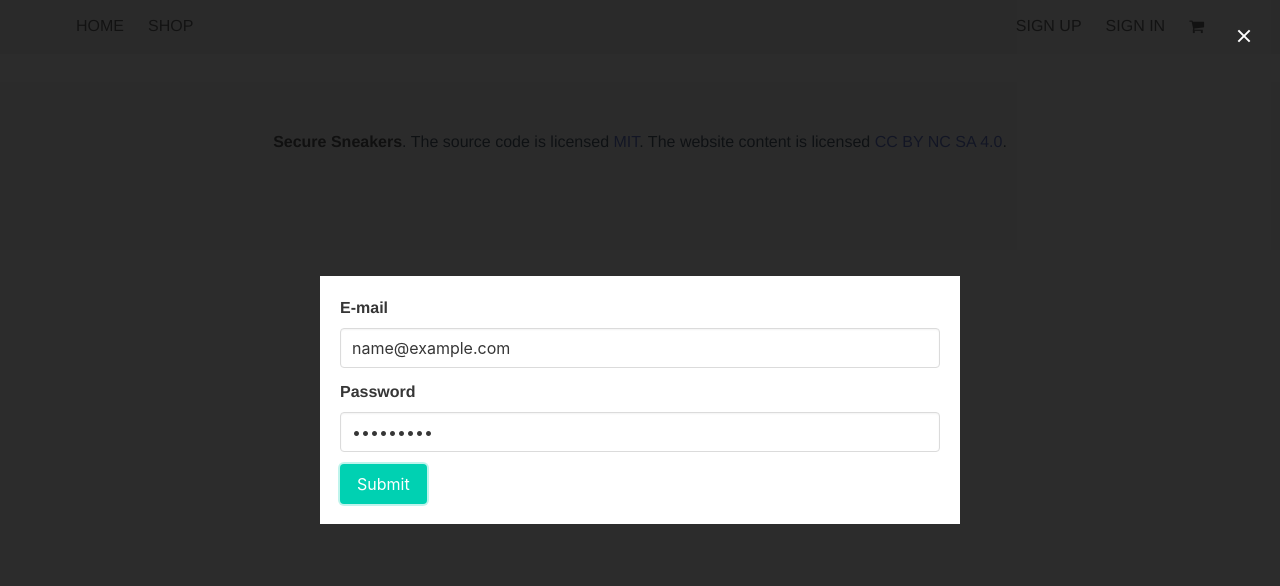
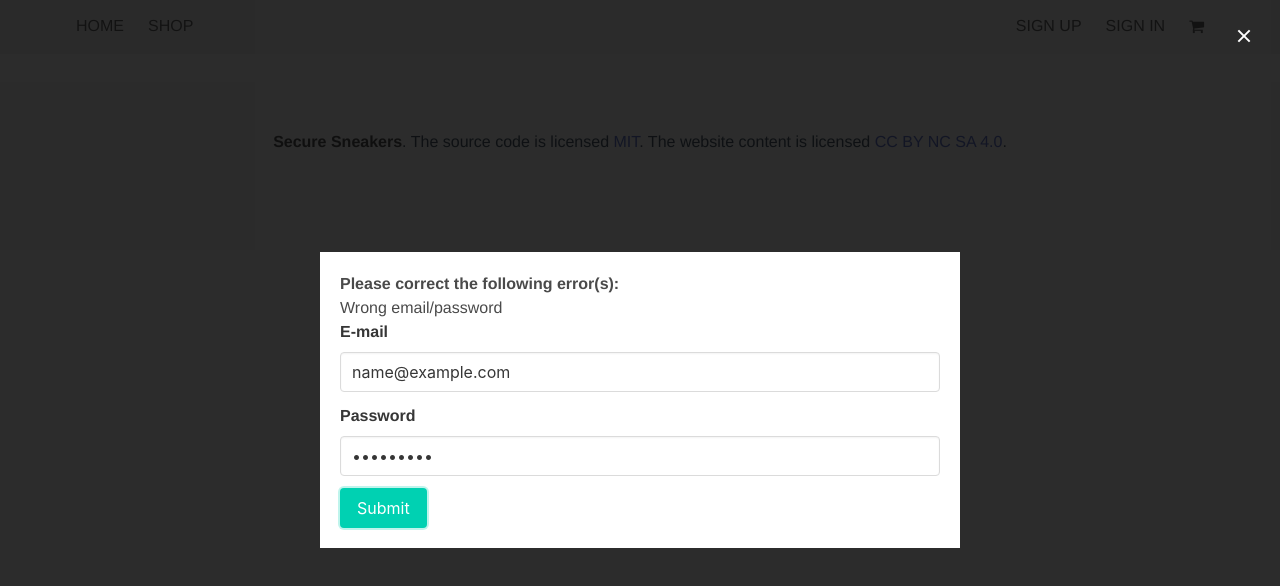
Before and after one commit to Fiordas/secure-sneakers, a Vue app in the folder client/: page /signin in a window 1280 px wide. Both pictures are taken after typing "name@example.com", "Sample123" into the empty fields and a click on the button "Submit". Shown: the top 586 px of the page. Built offline with nearby package versions, Linux system fonts and the light colour scheme; no server answers.

Commit message:
Add notification for wrong email/password

```diff
--- a/client/src/components/auth/SignIn.vue
+++ b/client/src/components/auth/SignIn.vue
@@ -4,6 +4,12 @@
       <div class="modal-content">
         <div class="box is-radiusless">
           <form @submit.prevent="onSubmit">
+            <p v-if="errors.length">
+              <b>Please correct the following error(s):</b>
+            <ul>
+              <li v-for="error in errors" :key="error.id">{{ error }}</li>
+            </ul>
+            </p>
             <div class="field">
               <label class="label">E-mail</label>
               <input
@@ -24,7 +30,6 @@
               <button class="button is-primary" type="submit">Submit</button>
             </div>
           </form>
-          <p>{{ error }}</p>
         </div>
       </div>
       <button class="modal-close is-large" aria-label="close" @click="$router.go(-1)"></button>
@@ -38,7 +43,7 @@ export default {
     return {
       email: '',
       password: '',
-      error: ''
+      errors: []
     }
   },
   methods: {
@@ -49,6 +54,10 @@ export default {
       }
       console.log(formData)
       this.$store.dispatch('signIn', formData)
+
+      // if failed
+      this.errors = []
+      this.errors.push('Wrong email/password')
     }
   }
 }
```
